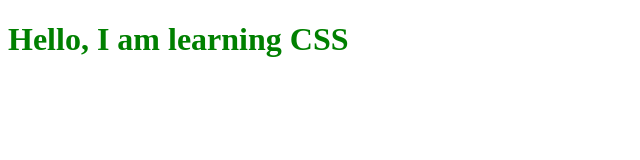
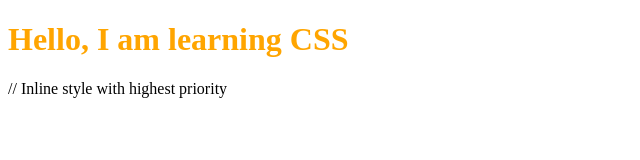
Before and after one commit to Karan-Bharti1/learning-css, a plain HTML site: page index.html in a window 1280 px wide. Shown: the whole page, without its empty margins (0-640 px from the left). Drawn offline with Linux system fonts and the light colour scheme.

Commit message:
learning about inline and internal styling

```diff
--- a/index.html
+++ b/index.html
@@ -4,9 +4,14 @@
     <meta charset="UTF-8">
     <meta name="viewport" content="width=device-width, initial-scale=1.0">
     <title>CSS</title>
+    <style>
+        h1{
+            color:blue
+        }
+    </style>
     <link href="style.css" rel="stylesheet">
 </head>
 <body>
-    <h1>Hello, I am learning CSS</h1>
+    <h1 style="color: orange;">Hello, I am learning CSS</h1>// Inline style with highest priority
 </body>
 </html>
```
